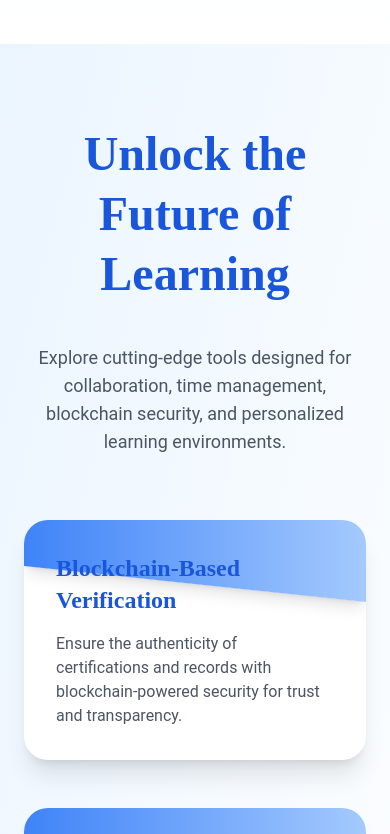
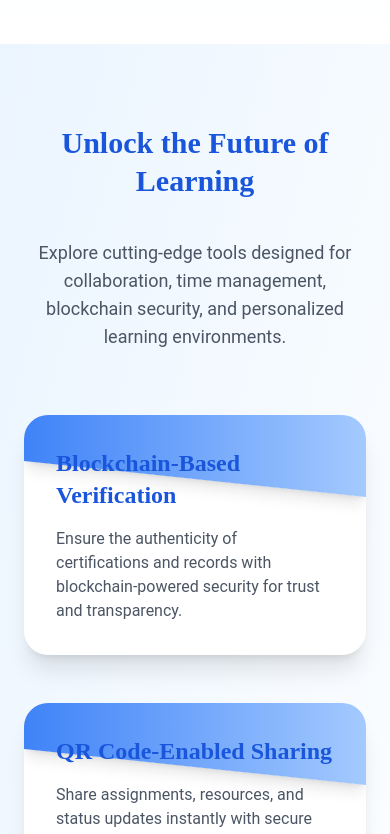
Before and after one commit to Tamal1912/LMS, a React (Vite) app in the folder frontend/: page / in a window 390 px wide. Shown: the part 800-1634 px from the top of the page. Built offline with nearby package versions, Linux system fonts and the light colour scheme.

Commit message:
Update Features.jsx
i have made responsive styles updates

```diff
--- a/frontend/src/components/Features.jsx
+++ b/frontend/src/components/Features.jsx
@@ -3,9 +3,9 @@ import React from 'react';
 const FeaturesSection = () => {
   return (
     <section className="bg-gradient-to-br from-blue-50 to-white py-20">
-      <div className="max-w-7xl mx-auto px-6 lg:px-8">
+      <div className="max-w-full mx-auto px-6 lg:px-8">
         {/* Section Title */}
-        <h2 className="text-5xl font-extrabold text-center text-blue-700 mb-10 leading-tight font-[Poppins]">
+        <h2 className="text-3xl sm:text-4xl md:text-5xl font-extrabold text-center text-blue-700 mb-10 leading-tight font-[Poppins]">
           Unlock the Future of Learning
         </h2>
         <p className="text-center text-gray-600 text-lg mb-16 max-w-3xl mx-auto font-[Roboto]">
@@ -13,7 +13,7 @@ const FeaturesSection = () => {
         </p>
 
         {/* Feature Cards */}
-        <div className="grid gap-12 md:grid-cols-2 lg:grid-cols-4">
+        <div className="grid gap-12 sm:grid-cols-1 md:grid-cols-2 lg:grid-cols-4">
           {/* Card 1: Blockchain-Based Verification */}
           <div className="relative bg-white rounded-3xl shadow-xl overflow-hidden hover:shadow-2xl transition-shadow duration-300 group">
             <div className="absolute inset-x-0 -top-16 h-32 bg-gradient-to-r from-blue-500 to-blue-300 transform skew-y-6 shadow-lg group-hover:scale-110 transition-transform duration-300"></div>
```
